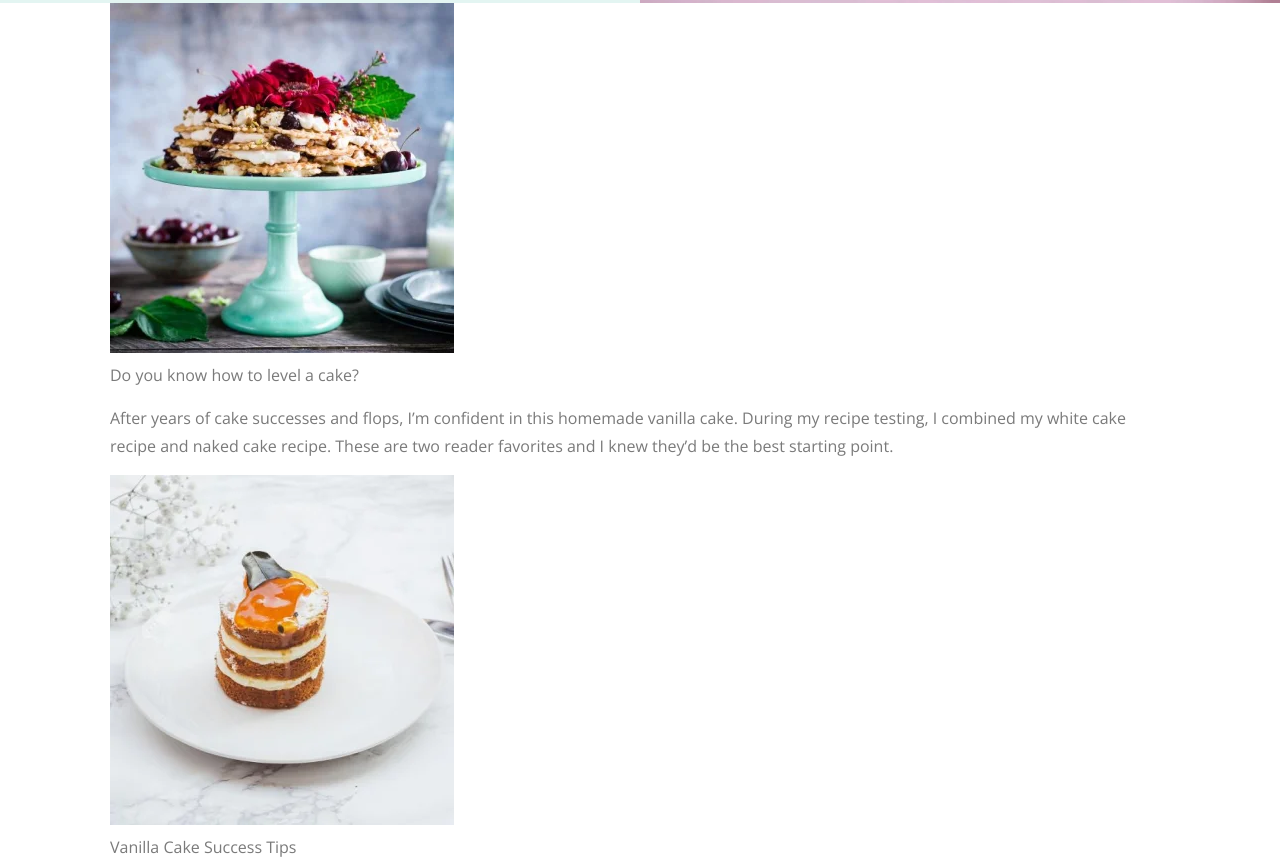
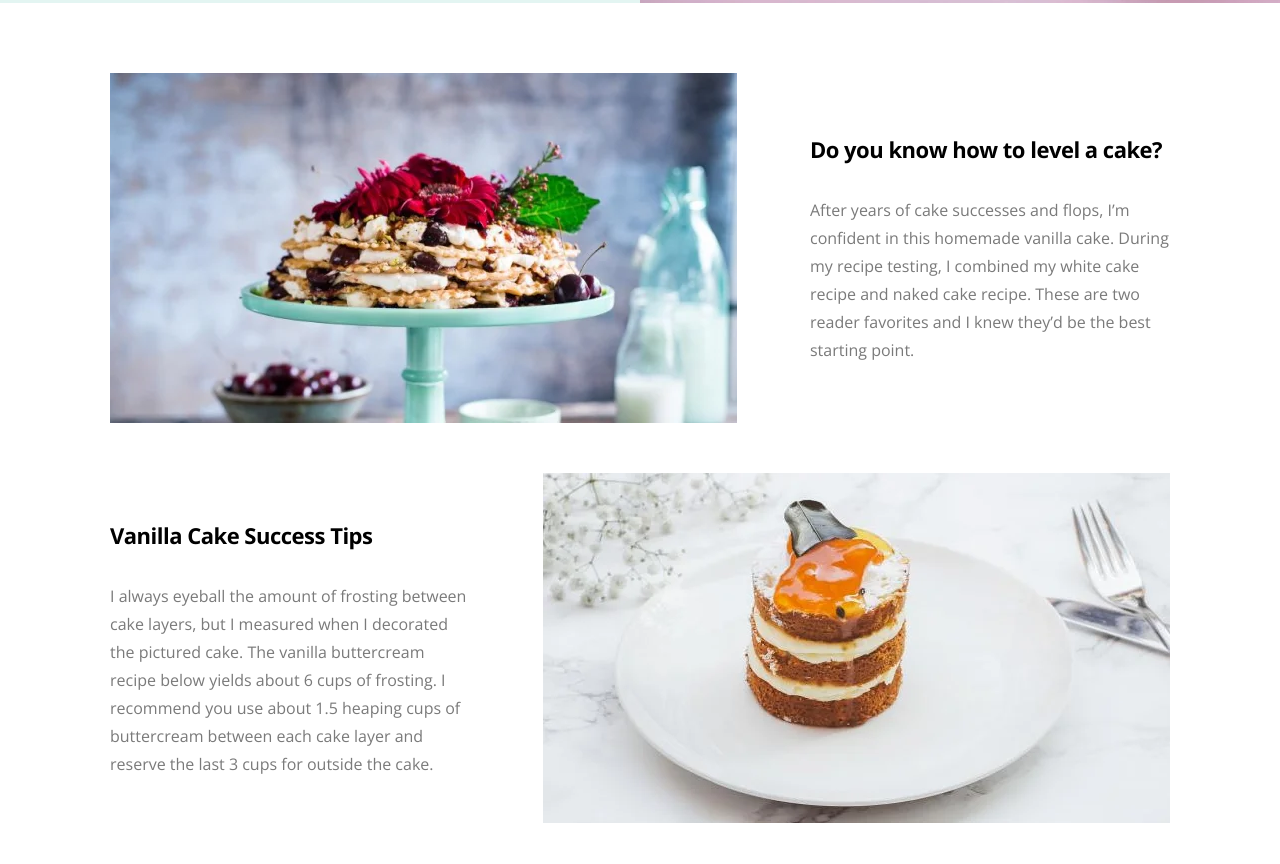
Before and after one commit to KononovDP/Edicasoft, a website: page app/index.html in a window 1280 px wide. Shown: the part 771-1635 px from the top of the page. Drawn offline with nearby package versions, Linux system fonts and the light colour scheme.

Commit message:
Advice section

```diff
--- a/app/index.html
+++ b/app/index.html
@@ -17,11 +17,11 @@
     <div class="hero">
 
       <picture class="hero-img cover-img">
-        <source type="image/webp" media="(min-width: 1440px) and (max-width: 1920px)" srcset="./images/dest/hero-lg.webp">
-        <source media="(min-width: 1440px) and (max-width: 192px)" srcset="./images/dest/hero-lg.png">
+        <source type="image/webp" media="(min-width: 1200px) and (max-width: 1920px)" srcset="./images/dest/hero-lg.webp">
+        <source media="(min-width: 1200px) and (max-width: 192px)" srcset="./images/dest/hero-lg.png">
 
-        <source type="image/webp" media="(min-width: 768px) and (max-width: 1439px)" srcset="./images/dest/hero-md.webp">
-        <source media="(min-width: 768px) and (max-width: 1439px)" srcset="./images/dest/hero-md.jpg">
+        <source type="image/webp" media="(min-width: 768px) and (max-width: 1199px)" srcset="./images/dest/hero-md.webp">
+        <source media="(min-width: 768px) and (max-width: 1199px)" srcset="./images/dest/hero-md.jpg">
 
         <source type="image/webp" media="(max-width: 767px)" srcset="./images/dest/hero.webp">
         <img class="image" media="(max-width: 767px)" src="./images/dest/hero.jpg">
@@ -71,14 +71,14 @@
 
           <div class="advice-item">
             <picture class="advice-img cover-img">
-              <source type="image/webp" media="(min-width: 1440px) and (max-width: 1920px)" srcset="./images/dest/advice-1-lg.webp">
-              <source media="(min-width: 1440px) and (max-width: 192px)" srcset="./images/dest/advice-1-lg.png">
+              <source type="image/webp" media="(min-width: 1200px) and (max-width: 1920px)" srcset="./images/dest/advice-1-lg.webp">
+              <source media="(min-width: 1200px) and (max-width: 1920px)" srcset="./images/dest/advice-1-lg.png">
 
-              <source type="image/webp" media="(min-width: 768px) and (max-width: 1439px)" srcset="./images/dest/advice-1-md.webp">
-              <source media="(min-width: 768px) and (max-width: 1439px)" srcset="./images/dest/advice-1-md.jpg">
+              <source type="image/webp" media="(min-width: 768px) and (max-width: 1199px)" srcset="./images/dest/advice-1-md.webp">
+              <source media="(min-width: 768px) and (max-width: 1199px)" srcset="./images/dest/advice-1-md.jpg">
 
               <source type="image/webp" media="(max-width: 767px)" srcset="./images/dest/advice-1.webp">
-              <img media="(max-width: 767px)" src="./images/dest/advice-1.jpg">
+              <img class="image" media="(max-width: 767px)" src="./images/dest/advice-1.jpg">
             </picture>
 
             <div class="advice-text">
@@ -92,14 +92,14 @@
 
           <div class="advice-item">
             <picture class="advice-img cover-img">
-              <source type="image/webp" media="(min-width: 1440px) and (max-width: 1920px)" srcset="./images/dest/advice-2-lg.webp">
-              <source media="(min-width: 1440px) and (max-width: 192px)" srcset="./images/dest/advice-2-lg.png">
+              <source type="image/webp" media="(min-width: 1200px) and (max-width: 1920px)" srcset="./images/dest/advice-2-lg.webp">
+              <source media="(min-width: 1200px) and (max-width: 1920px)" srcset="./images/dest/advice-2-lg.png">
 
-              <source type="image/webp" media="(min-width: 768px) and (max-width: 1439px)" srcset="./images/dest/advice-2-md.webp">
-              <source media="(min-width: 768px) and (max-width: 1439px)" srcset="./images/dest/advice-2-md.jpg">
+              <source type="image/webp" media="(min-width: 768px) and (max-width: 1199px)" srcset="./images/dest/advice-2-md.webp">
+              <source media="(min-width: 768px) and (max-width: 1199px)" srcset="./images/dest/advice-2-md.jpg">
 
               <source type="image/webp" media="(max-width: 767px)" srcset="./images/dest/advice-2.webp">
-              <img media="(max-width: 767px)" src="./images/dest/advice-2.jpg">
+              <img class="image" media="(max-width: 767px)" src="./images/dest/advice-2.jpg">
             </picture>
 
             <div class="advice-text">
--- a/app/sass/_advice.sass
+++ b/app/sass/_advice.sass
@@ -0,0 +1,31 @@
+.advice
+  padding: 70px 0
+  &-item
+    display: flex
+    align-items: center
+    margin-bottom: 50px
+  &-img
+    align-self: flex-start
+    flex: 0 0 59.15%
+    max-width: 59.15%
+    &::before
+      padding-top: 55.82%
+  &-text
+    flex: 0 0 40.85%
+    max-width: 40.85%
+    padding: 0 0 0 73px
+  &-title
+    margin: 15px 0 30px
+    +font-size(22)
+    +line-height(34)
+    font-weight: bold
+    color: map-get($text-colors, black)
+    letter-spacing: -.5px
+
+
+.advice
+  &-item
+    &:nth-child(even)
+      flex-direction: row-reverse
+      .advice-text
+        padding: 0 73px 0 0
```
Also changed, not shown: app/css/app.min.css.
